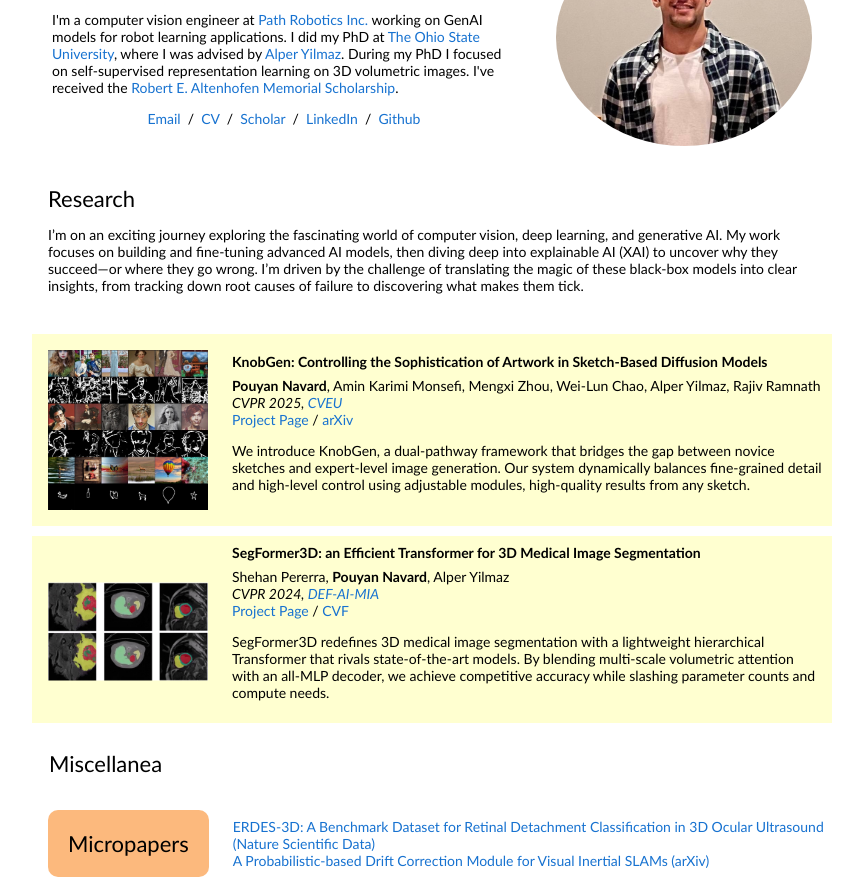
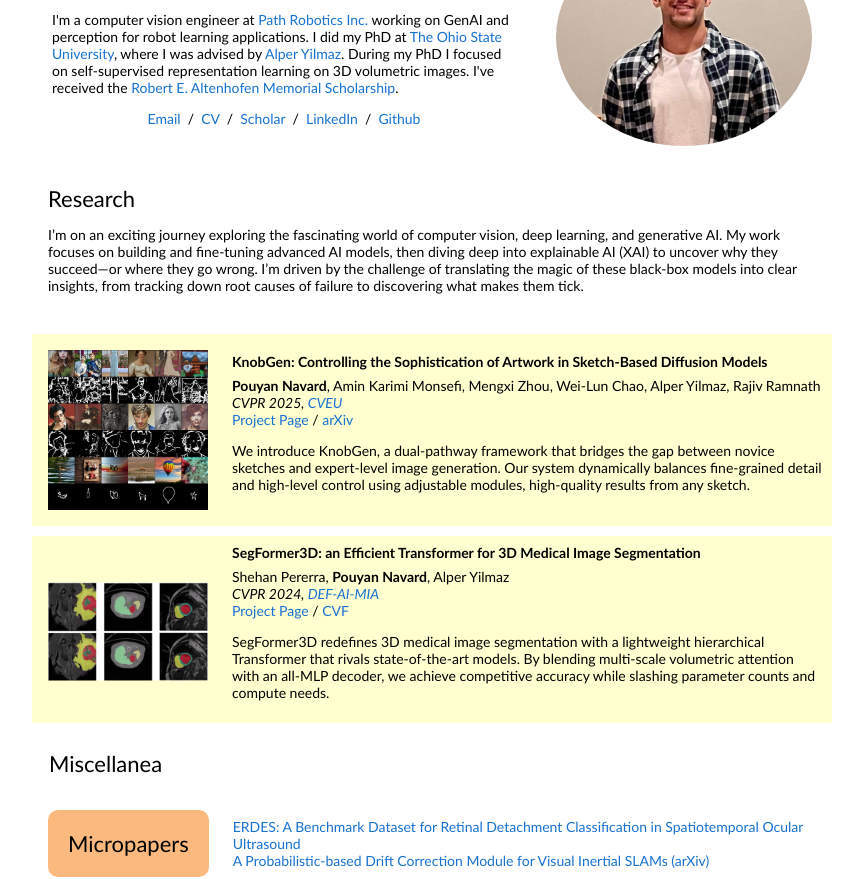
Before and after one commit to bnavard/bnavard.github.io, a plain HTML site: page index.html in a window 1280 px wide. Shown: the part 99-978 px from the top of the page, without its empty margins (208-1071 px from the left). Drawn offline with Linux system fonts and the light colour scheme.

Commit message:
Update index.html

```diff
--- a/index.html
+++ b/index.html
@@ -21,7 +21,7 @@
                                  Pouyan Navard
                               </p>
                               <p>
-                                 I'm a computer vision engineer at <a href="https://www.path-robotics.com/" target="_blank">Path Robotics Inc.</a> working on GenAI models for robot learning applications. I did my PhD at <a href="https://www.osu.edu/" target="_blank">The Ohio State University</a>, where I was advised by <a href="https://ceg.osu.edu/people/yilmaz.15" target="_blank">Alper Yilmaz</a>.
+                                 I'm a computer vision engineer at <a href="https://www.path-robotics.com/" target="_blank">Path Robotics Inc.</a> working on GenAI and perception for robot learning applications. I did my PhD at <a href="https://www.osu.edu/" target="_blank">The Ohio State University</a>, where I was advised by <a href="https://ceg.osu.edu/people/yilmaz.15" target="_blank">Alper Yilmaz</a>.
                                  During my PhD I focused on self-supervised representation learning on 3D volumetric images. I've received the <a href="https://my.asprs.org/2022Conference/2022Conference/Awards---Scholarships.aspx" target="_blank">Robert E. Altenhofen Memorial Scholarship</a>.
                               </p>
                               <p style="text-align:center">
@@ -160,7 +160,7 @@
                               </div>
                            </td>
                            <td style="padding:8px;width:80%;vertical-align:middle">
-                              <a href="https://osupcvlab.github.io/ERDES-3D/" target="_blank">ERDES-3D: A Benchmark Dataset for Retinal Detachment Classification in 3D Ocular Ultrasound (Nature Scientific Data)</a>
+                              <a href="https://osupcvlab.github.io/ERDES/" target="_blank">ERDES: A Benchmark Dataset for Retinal Detachment Classification in Spatiotemporal Ocular Ultrasound</a>
                               <br>
                               <a href="https://arxiv.org/abs/2404.10140" target="_blank">A Probabilistic-based Drift Correction Module for Visual Inertial SLAMs (arXiv)</a>
                            </td>
```
